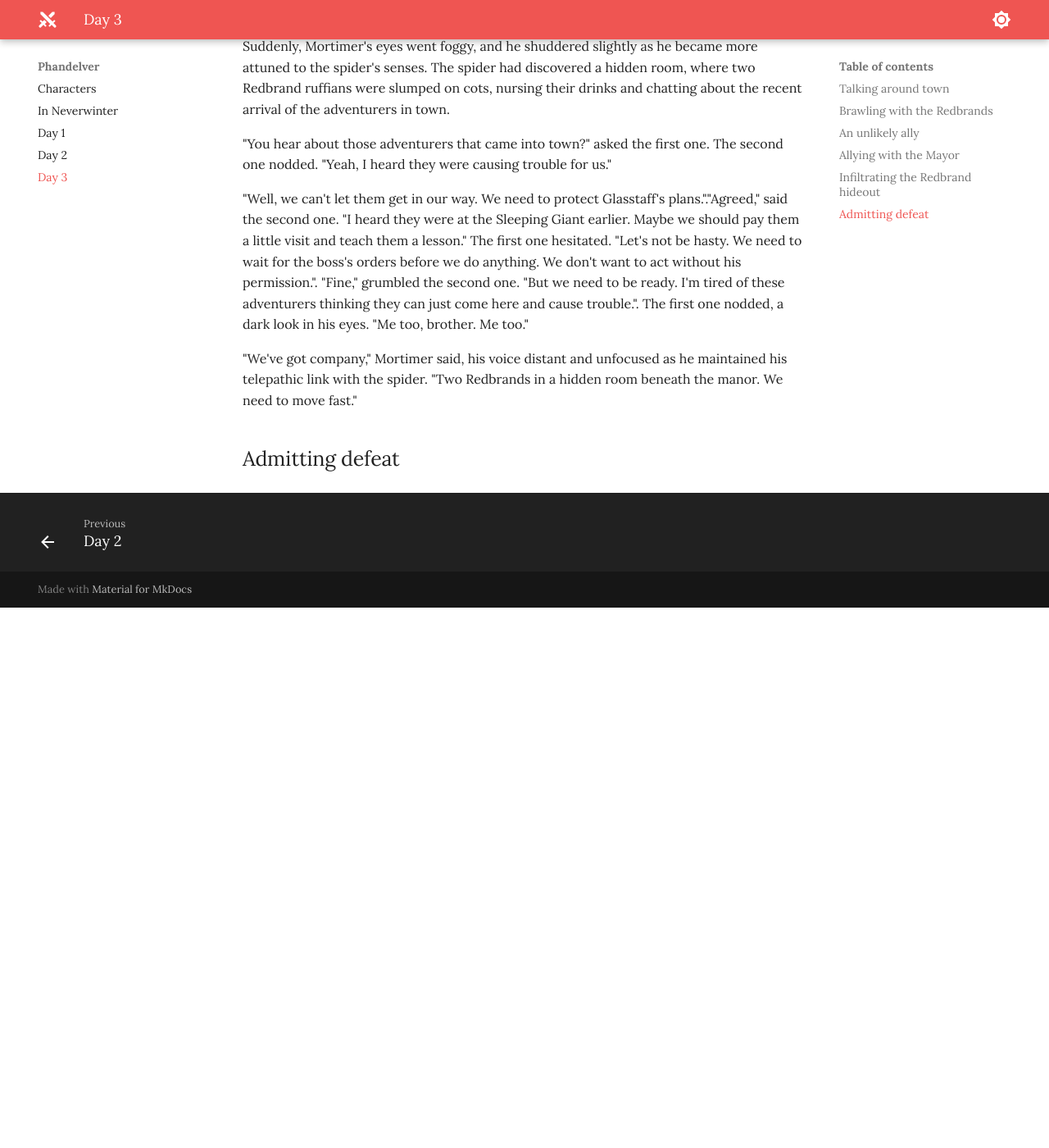
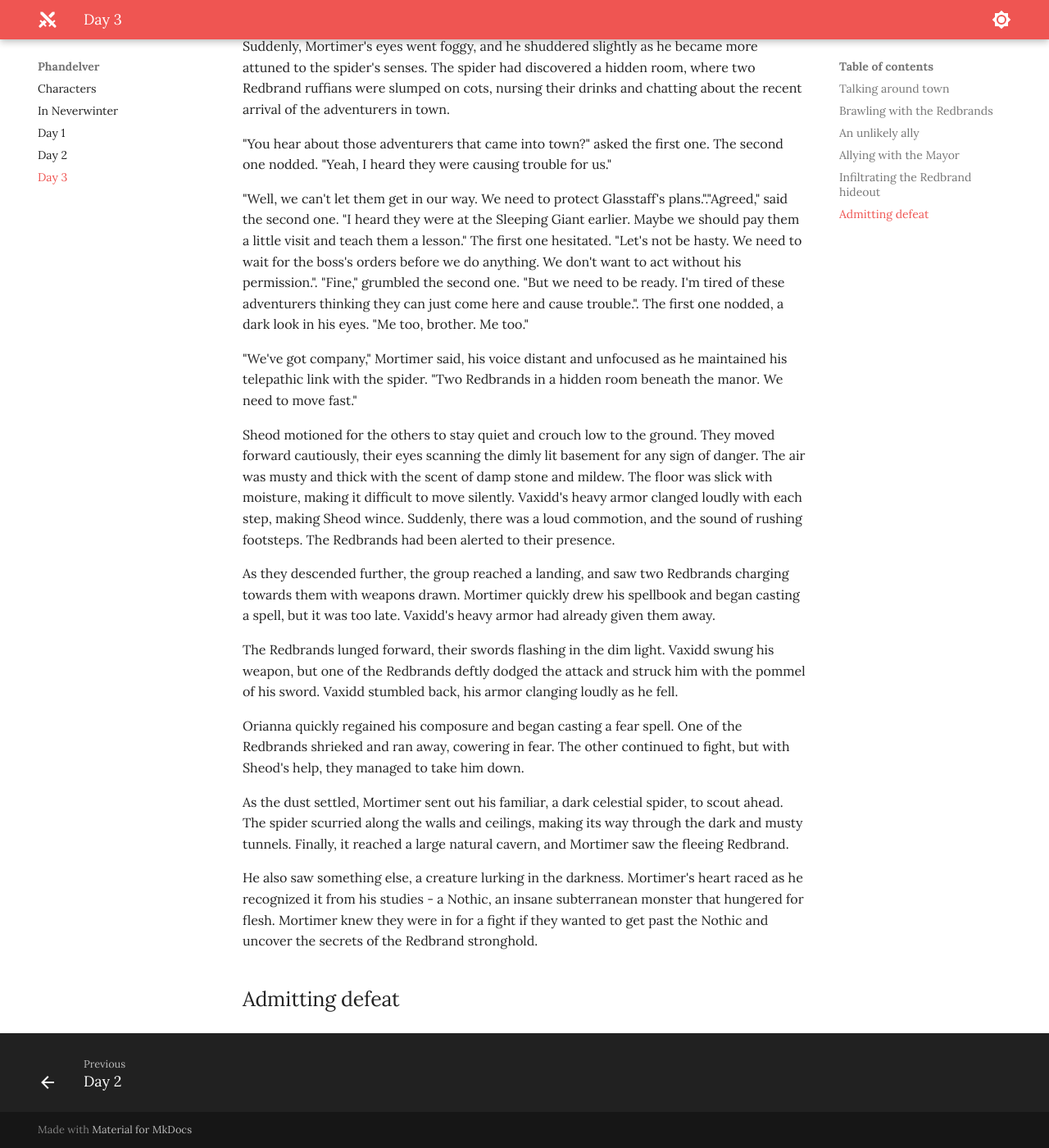
Before and after one commit to jonasmcferreira/adventures, an MkDocs documentation site: the page built from docs/phandelver/03.md, in a window 1280 px wide and 1400 px high, scrolled down 6985 px. Shown: the whole window at 82% size. Built offline with MkDocs 1.6.1 and Material for MkDocs 9.7.7, drawn with Linux system fonts in a browser that asks for light colours; before the commit the page ends 7726 px from its top, so only the background shows below that.

Commit message:
modified docs/phandelver/03.md

```diff
--- a/docs/phandelver/03.md
+++ b/docs/phandelver/03.md
@@ -121,4 +121,21 @@ Suddenly, Mortimer's eyes went foggy, and he shuddered slightly as he became mor
 
 "We've got company," Mortimer said, his voice distant and unfocused as he maintained his telepathic link with the spider. "Two Redbrands in a hidden room beneath the manor. We need to move fast."
 
+Sheod motioned for the others to stay quiet and crouch low to the ground. They moved forward cautiously, their eyes scanning the dimly lit basement for any sign of danger. The air was musty and thick with the scent of damp stone and mildew. The floor was slick with moisture, making it difficult to move silently. Vaxidd's heavy armor clanged loudly with each step, making Sheod wince. Suddenly, there was a loud commotion, and the sound of rushing footsteps. The Redbrands had been alerted to their presence.
+
+As they descended further, the group reached a landing, and saw two Redbrands charging towards them with weapons drawn. Mortimer quickly drew his spellbook and began casting a spell, but it was too late. Vaxidd's heavy armor had already given them away.
+
+The Redbrands lunged forward, their swords flashing in the dim light. Vaxidd swung his weapon, but one of the Redbrands deftly dodged the attack and struck him with the pommel of his sword. Vaxidd stumbled back, his armor clanging loudly as he fell.
+
+Orianna quickly regained his composure and began casting a fear spell. One of the Redbrands shrieked and ran away, cowering in fear. The other continued to fight, but with Sheod's help, they managed to take him down.
+
+As the dust settled, Mortimer sent out his familiar, a dark celestial spider, to scout ahead. The spider scurried along the walls and ceilings, making its way through the dark and musty tunnels. Finally, it reached a large natural cavern, and Mortimer saw the fleeing Redbrand.
+
+He also saw something else, a creature lurking in the darkness. Mortimer's heart raced as he recognized it from his studies - a Nothic, an insane subterranean monster that hungered for flesh. Mortimer knew they were in for a fight if they wanted to get past the Nothic and uncover the secrets of the Redbrand stronghold.
+
+
+
+
+
+
 ## Admitting defeat
```
